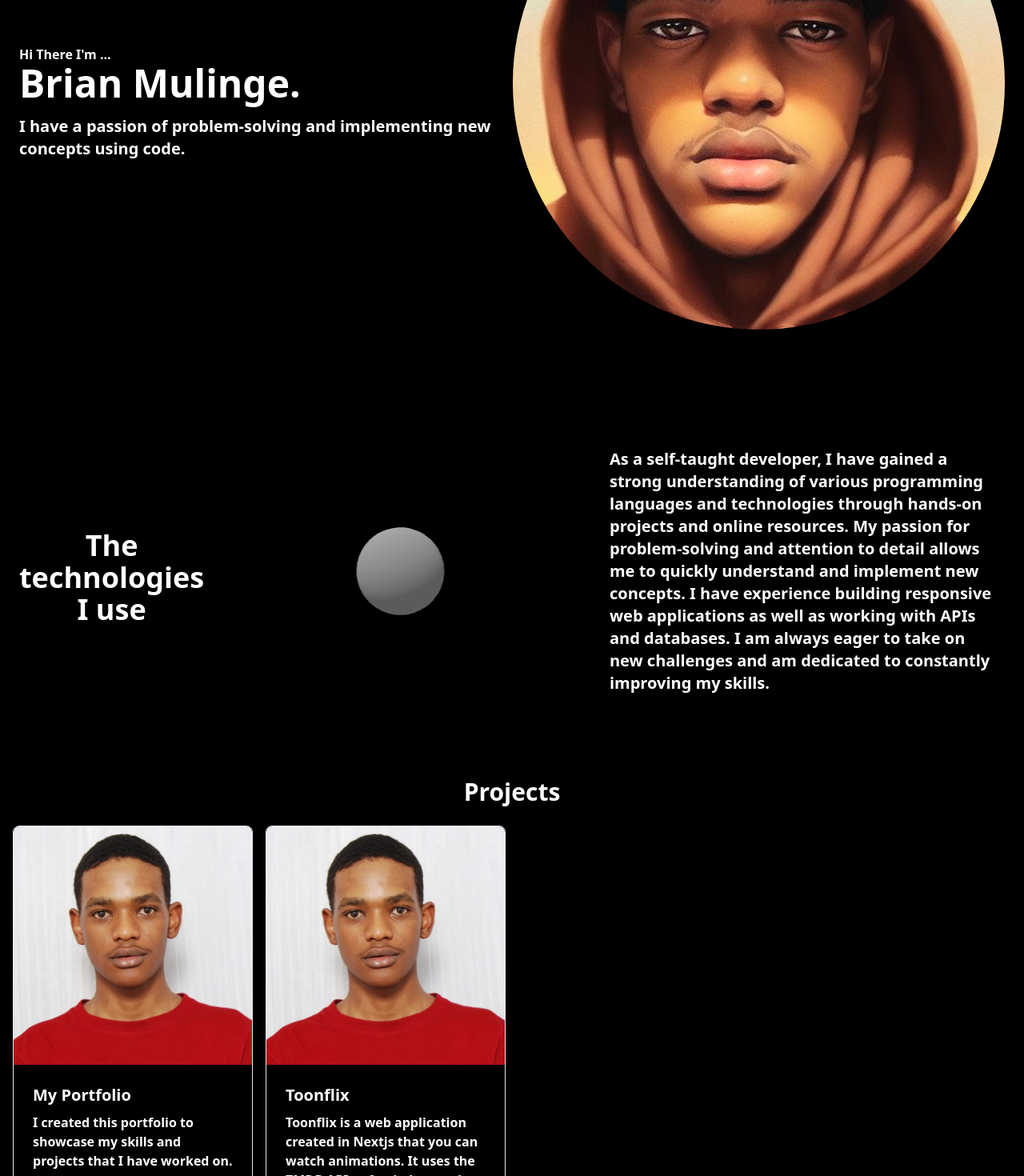
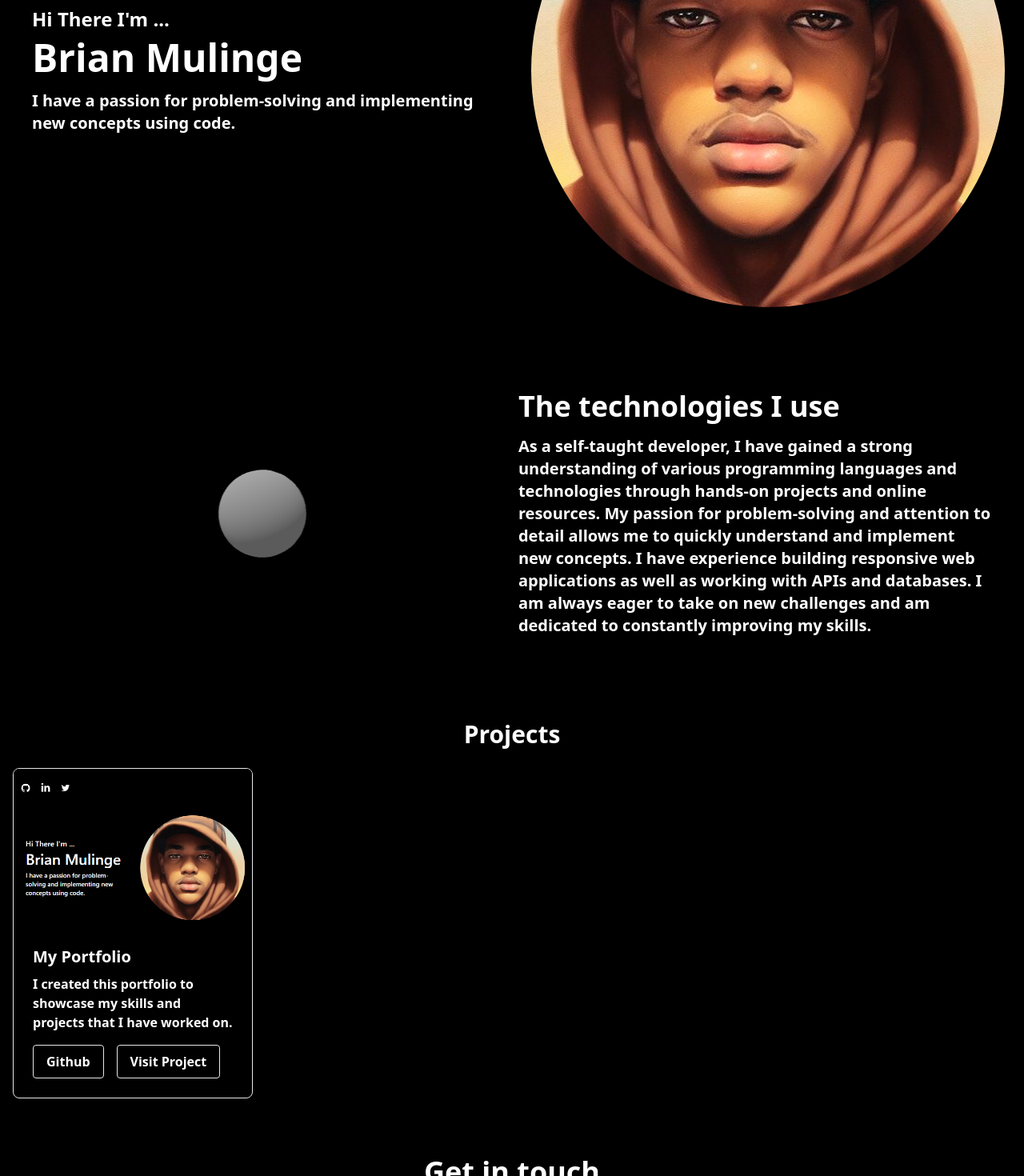
Before and after one commit to mbpII/portfolio, a Next.js app: page / in a window 1280 px wide. Shown: the part 360-1830 px from the top of the page at 80% size. Built offline with nearby package versions, Linux system fonts and the light colour scheme.

Commit message:
made changes to the home section layout

```diff
--- a/src/components/About.js
+++ b/src/components/About.js
@@ -6,9 +6,6 @@ import { OrbitControls } from "@react-three/drei";
 function About() {
   return (
     <section className="flex h-full w-full flex-col items-center justify-center lg:flex-row p-6">
-      <h1 className="font-semibold text-center text-3xl md:text-4xl pt-4">
-        The technologies I use
-      </h1>
       <div className="h-96 md:h-2/4 lg:h-full w-full ">
         <Canvas>
           <OrbitControls enableZoom={false} />
@@ -18,6 +15,9 @@ function About() {
         </Canvas>
       </div>
       <div className="h-full w-full lg:p-4">
+        <h1 className="font-semibold  text-3xl md:text-4xl pt-4">
+          The technologies I use
+        </h1>
         <h1 className="font-semibold text-lg md:text-xl py-4">
           As a self-taught developer, I have gained a strong understanding of
           various programming languages and technologies through hands-on
--- a/src/components/Contact.js
+++ b/src/components/Contact.js
@@ -9,7 +9,10 @@ function Contact() {
         <h1 className="text-base font-semibold pt-4">
           Drop me a Message I&apos;d like to hear from you!
         </h1>
-        <h1 className="flex items-center justify-center font-bold p-4 rounded-lg border mt-4">
+        <h1
+          href="mailto:brianmulinge45@gmail.com"
+          className="flex items-center justify-center font-bold p-4 rounded-lg border mt-4"
+        >
           Contact Me
           <AiOutlineArrowRight />
         </h1>
--- /dev/null
+++ b/src/components/Dumb.js
@@ -0,0 +1,29 @@
+import Image from "next/image";
+import React from "react";
+import pic from "../images/me.jpg";
+
+function Landing() {
+  return (
+    <section className="flex h-screen w-full flex-col items-center justify-center md:flex-row p-6">
+      <div className="pt-16  ">
+        <h1 className="font-semibold text-base">Hi There I&apos;m ...</h1>
+        <h1 className="font-semibold text-4xl md:text-5xl">Brian Mulinge.</h1>
+        <h1 className="font-semibold text-lg md:text-xl py-4">
+          I have a passion of problem-solving and implementing new concepts
+          using code.
+        </h1>
+      </div>
+      <div className="">
+        <Image
+          className="rounded-full"
+          priority
+          alt="profile picture"
+          src={pic}
+          width={800}
+          height={800}
+        />
+      </div>
+    </section>
+  );
+}
+export default Landing;
--- a/src/components/Landing.js
+++ b/src/components/Landing.js
@@ -1,21 +1,24 @@
 import Image from "next/image";
-import React from "react";
 import pic from "../images/me.jpg";
 
-function Landing() {
+export default function Landing() {
   return (
-    <section className="flex h-screen w-full flex-col items-center justify-center md:flex-row p-6">
-      <div className="pt-16  ">
-        <h1 className="font-semibold text-base">Hi There I&apos;m ...</h1>
-        <h1 className="font-semibold text-4xl md:text-5xl">Brian Mulinge.</h1>
-        <h1 className="font-semibold text-lg md:text-xl py-4">
-          I have a passion of problem-solving and implementing new concepts
+    <section className="flex flex-col items-center pt-10 pb-6 h-auto w-full sm:h-auto sm:pt-16 sm:flex-row">
+      <div className="sm:w-1/2 sm:text-left p-6 pl-6 sm:pl-10">
+        <h1 className="font-semibold text-base sm:text-2xl text-start">
+          Hi There I&apos;m ...
+        </h1>
+        <h1 className="font-semibold text-4xl sm:text-5xl text-start pt-2">
+          Brian Mulinge
+        </h1>
+        <h1 className="font-semibold text-lg sm:text-xl text-start pt-4">
+          I have a passion for problem-solving and implementing new concepts
           using code.
         </h1>
       </div>
-      <div className="">
+      <div className="sm:w-1/2 flex flex-col items-center justify-center p-6">
         <Image
-          className="rounded-full"
+          className="rounded-full h-64 sm:h-auto w-64 sm:w-auto object-cover"
           priority
           alt="profile picture"
           src={pic}
@@ -25,5 +28,4 @@ function Landing() {
       </div>
     </section>
   );
-  }
-export default Landing;
+}
--- a/src/data/Projectdata.js
+++ b/src/data/Projectdata.js
@@ -1,21 +1,13 @@
-import pic from "../images/pic.jpg";
+import portfolio from "../images/portfolio.png";
 
 const Projectdata = [
   {
-    picture: pic,
+    picture: portfolio,
     title: "My Portfolio",
     description:
       "I created this portfolio to showcase my skills and projects that I have worked on.",
     projectlink: "https://www.brianmulinge.com/",
     githublink: "https://github.com/Brianmulinge/portfolio",
   },
-  {
-    picture: pic,
-    title: "Toonflix",
-    description:
-      "Toonflix is a web application created in Nextjs that you can watch animations. It uses the TMDB API to fetch data and display it on the page.",
-    projectlink: "toonflix.vercel.app",
-    githublink: "https://github.com/Brianmulinge/toonflix",
-  },
 ];
 export default Projectdata;
```
Also changed, not shown: src/images/pic.jpg (deleted), src/images/portfolio.png (added).
